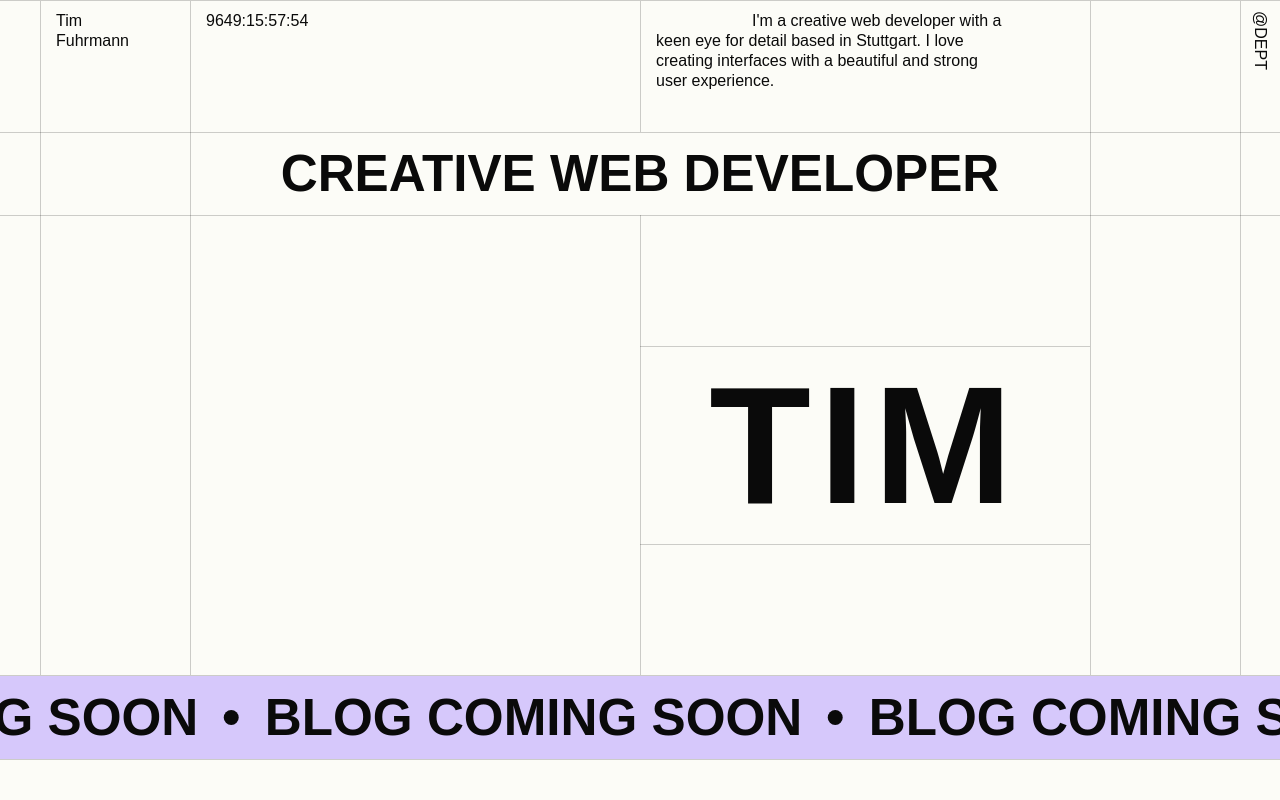
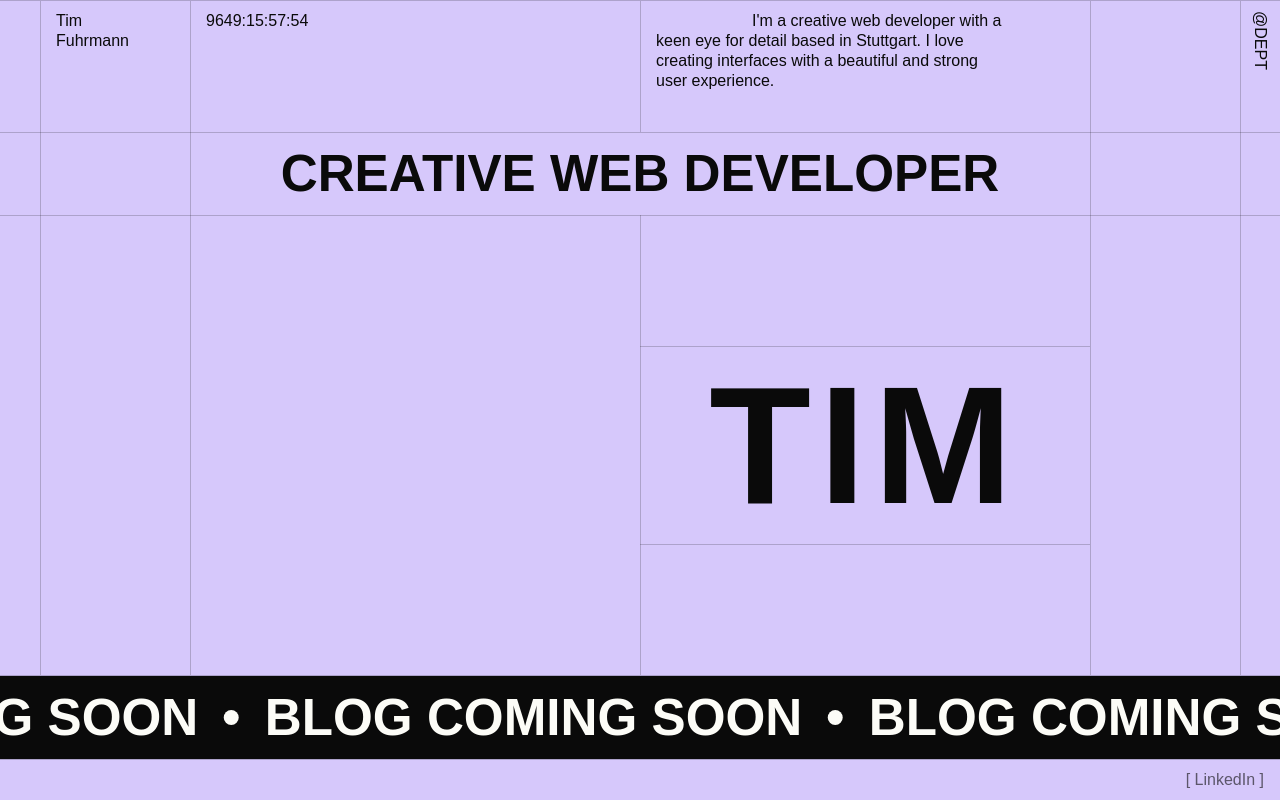
Before and after one commit to timfuhrmann/blog, a Next.js app: page / in a window 1280 px wide. Built offline with nearby package versions, Linux system fonts and the light colour scheme.

Commit message:
Update design tokens

```diff
--- a/src/app/globals.scss
+++ b/src/app/globals.scss
@@ -8,5 +8,5 @@ html {
 
 body {
   background-color: theme("colors.layer.0");
-  color: theme("colors.foreground");
+  color: theme("colors.foreground.0");
 }
--- a/src/components/home/header/HeaderMarquee.tsx
+++ b/src/components/home/header/HeaderMarquee.tsx
@@ -19,7 +19,7 @@ export const HeaderMarquee = ({ text, initialLength }: HeaderMarqueeProps) => (
             (index) => (
               <Fragment key={index}>
                 {text}
-                <span className="inline-block size-[.3em] shrink-0 rounded-full bg-neutral-950" />
+                <span className="inline-block size-[.3em] shrink-0 rounded-full bg-foreground-1" />
               </Fragment>
             ),
             initialLength
--- a/src/components/home/header/index.tsx
+++ b/src/components/home/header/index.tsx
@@ -1,22 +1,13 @@
 import { HeaderMarquee } from "@/components/home/header/HeaderMarquee";
 import { HeaderTimer } from "@/components/home/header/HeaderTimer";
 import { cn } from "@/lib/cn";
+import Link from "next/link";
 import { ComponentProps, PropsWithChildren } from "react";
 import styles from "./styles.module.scss";
 
 export const Header = () => {
   return (
     <div className={cn(styles.grid, "relative isolate h-svh min-h-[32.5rem] font-medium")}>
-      <BorderVertical className="[grid-area:3/2/6/3] md:[grid-area:1/2/6/3]" />
-      <BorderVertical className="hidden [grid-area:1/3/6/4] md:block" />
-      <BorderVertical className="[grid-area:1/2/2/3] md:[grid-area:1/4/2/5]" />
-      <BorderVertical className="hidden [grid-area:3/4/6/5] md:block" />
-      <BorderVertical className="[grid-area:3/3/6/4] md:[grid-area:1/5/6/6]" />
-      <BorderVertical className="[grid-area:1/3/2/4] md:[grid-area:1/6/6/7]" />
-      <BorderHorizontal className="[grid-area:2/1/3/4] md:[grid-area:2/1/3/7]" />
-      <BorderHorizontal className="[grid-area:3/1/4/4] md:[grid-area:3/1/4/7]" />
-      <BorderHorizontal className="[grid-area:4/2/5/3] md:[grid-area:4/4/5/5]" />
-      <BorderHorizontal className="[grid-area:5/2/6/3] md:[grid-area:5/4/6/5]" />
       <Padded className="[grid-area:1/1/2/2] md:[grid-area:1/2/2/3]">
         <h1>
           Tim
@@ -52,16 +43,35 @@ export const Header = () => {
       >
         Tim
       </Area>
-      <Area className="border-foreground/20 border-y p-0 [grid-area:6/1/7/4] md:[grid-area:6/1/7/7]">
+      <Area className="border-y border-foreground-0/20 p-0 [grid-area:6/1/7/4] md:[grid-area:6/1/7/7]">
         <div
           className={cn(
             styles.textSecondary,
-            "bg-primary py-4 font-semibold uppercase text-neutral-950"
+            "bg-layer-1 py-4 font-semibold uppercase text-foreground-1"
           )}
         >
           <HeaderMarquee text="Blog coming soon" initialLength={4} />
         </div>
       </Area>
+      <Padded className="flex items-center justify-end gap-4 [grid-area:7/1/8/7]">
+        <Link
+          href="https://www.linkedin.com/in/tim-fuhrmann/"
+          target="_blank"
+          className="text-foreground-0/60 hover:text-foreground-0"
+        >
+          [ LinkedIn ]
+        </Link>
+      </Padded>
+      <BorderVertical className="[grid-area:3/2/6/3] md:[grid-area:1/2/6/3]" />
+      <BorderVertical className="hidden [grid-area:1/3/6/4] md:block" />
+      <BorderVertical className="[grid-area:1/2/2/3] md:[grid-area:1/4/2/5]" />
+      <BorderVertical className="hidden [grid-area:3/4/6/5] md:block" />
+      <BorderVertical className="[grid-area:3/3/6/4] md:[grid-area:1/5/6/6]" />
+      <BorderVertical className="[grid-area:1/3/2/4] md:[grid-area:1/6/6/7]" />
+      <BorderHorizontal className="[grid-area:2/1/3/4] md:[grid-area:2/1/3/7]" />
+      <BorderHorizontal className="[grid-area:3/1/4/4] md:[grid-area:3/1/4/7]" />
+      <BorderHorizontal className="[grid-area:4/2/5/3] md:[grid-area:4/4/5/5]" />
+      <BorderHorizontal className="[grid-area:5/2/6/3] md:[grid-area:5/4/6/5]" />
     </div>
   );
 };
@@ -76,7 +86,7 @@ type BorderProps = {
   className?: string;
 };
 const Border = ({ className }: BorderProps) => (
-  <div className={cn("bg-foreground/20", className)} />
+  <div className={cn("bg-foreground-0/20", className)} />
 );
 
 type PaddedProps = {
--- a/src/components/home/header/styles.module.scss
+++ b/src/components/home/header/styles.module.scss
@@ -4,7 +4,7 @@
   grid-template-rows: auto auto 1fr auto 1fr auto theme("space.10");
 
   @media (hover: none) {
-    @apply border-t-foreground/20 border-t;
+    @apply border-t border-t-foreground-0/20;
   }
 
   @screen md {
@@ -15,10 +15,6 @@
   @screen lg {
     grid-template-columns: theme("space.10") 1fr 3fr 3fr 1fr theme("space.10");
   }
-}
-
-.marquee {
-  --gap: 0.5em;
 }
 
 .textPrimary {
@@ -34,6 +30,10 @@
 .textSecondary {
   font-size: clamp(1.5rem, 4vw, 3.7rem);
   line-height: 1;
+}
+
+.marquee {
+  --gap: 0.5em;
 }
 
 .marqueeAnimation {
--- a/tailwind.config.ts
+++ b/tailwind.config.ts
@@ -9,11 +9,14 @@ const config: Config = {
   theme: {
     extend: {
       colors: {
-        foreground: "#0a0a0a",
+        foreground: {
+          0: "#0a0a0a",
+          1: "#fcfcf7",
+        },
         layer: {
-          0: "#fcfcf7",
+          0: "#D6C8FB",
+          1: "#0a0a0a",
         },
-        primary: "#D6C8FB",
       },
     },
   },
```
